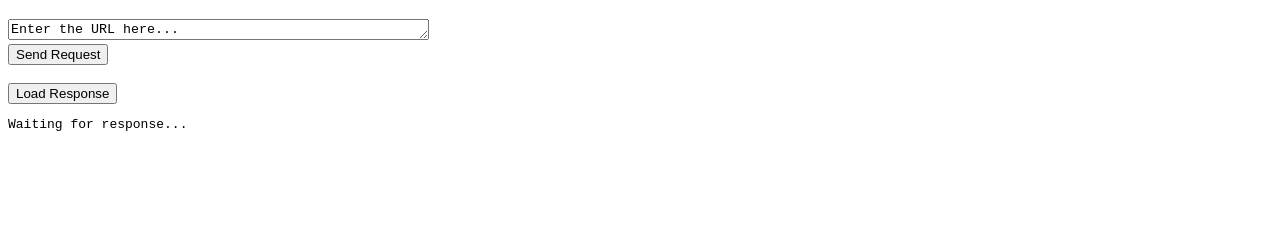
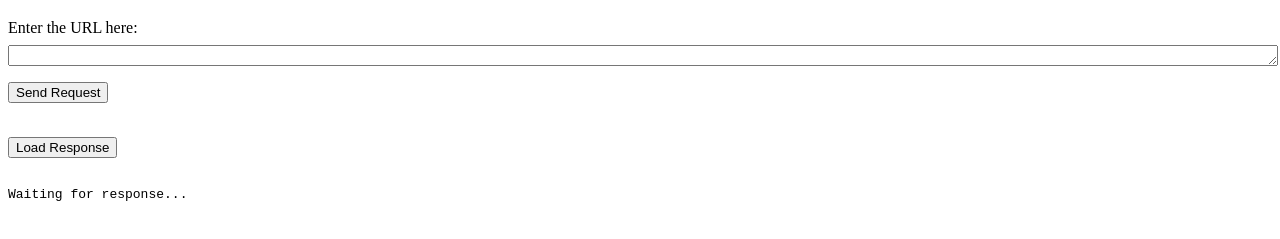
Before and after one commit to petehuu/hae, a plain HTML site: page index.html in a window 1280 px wide. Shown: the part 61-300 px from the top of the page. Drawn offline with Linux system fonts and the light colour scheme.

Commit message:
Update index.html

```diff
--- a/index.html
+++ b/index.html
@@ -4,11 +4,25 @@
     <meta charset="UTF-8">
     <meta name="viewport" content="width=device-width, initial-scale=1.0">
     <title>Communicate via GitHub Actions</title>
+    <style>
+        label {
+            display: block;
+            margin-bottom: 0.5rem;
+        }
+        textarea {
+            display: block;
+            width: 100%;
+            margin-bottom: 1rem;
+        }
+        button {
+            margin-bottom: 1rem;
+        }
+    </style>
 </head>
 <body>
     <h1>Communicate via GitHub Actions</h1>
-    <textarea id="urlInput" rows="1" cols="50">Enter the URL here...</textarea>
-    <br>
+    <label for="urlInput">Enter the URL here:</label>
+    <textarea id="urlInput" rows="1" cols="50"></textarea>
     <button onclick="saveRequestFile()">Send Request</button>
     <br><br>
     <button onclick="loadResponseFile()">Load Response</button>
@@ -20,7 +34,7 @@
             const response = await fetch('https://api.github.com/repos/petehuu/hae/contents/request.txt', {
                 method: 'PUT',
                 headers: {
-                    'Authorization': `token ${YOUR_GITHUB_PERSONAL_ACCESS_TOKEN}`, // Tämän ei tule näkyä suoraan HTML-sivulla
+                    'Authorization': 'token YOUR_GITHUB_PERSONAL_ACCESS_TOKEN',
                     'Content-Type': 'application/json'
                 },
                 body: JSON.stringify({
@@ -49,9 +63,7 @@
 
         async function getFileSha(path) {
             const response = await fetch(`https://api.github.com/repos/petehuu/hae/contents/${path}`, {
-                headers: {
-                    'Authorization': `token ${YOUR_GITHUB_PERSONAL_ACCESS_TOKEN}` // Tämän ei tule näkyä suoraan HTML-sivulla
-                }
+                headers: { 'Authorization': 'token YOUR_GITHUB_PERSONAL_ACCESS_TOKEN' }
             });
             if (!response.ok) return null;
             const data = await response.json();
```
